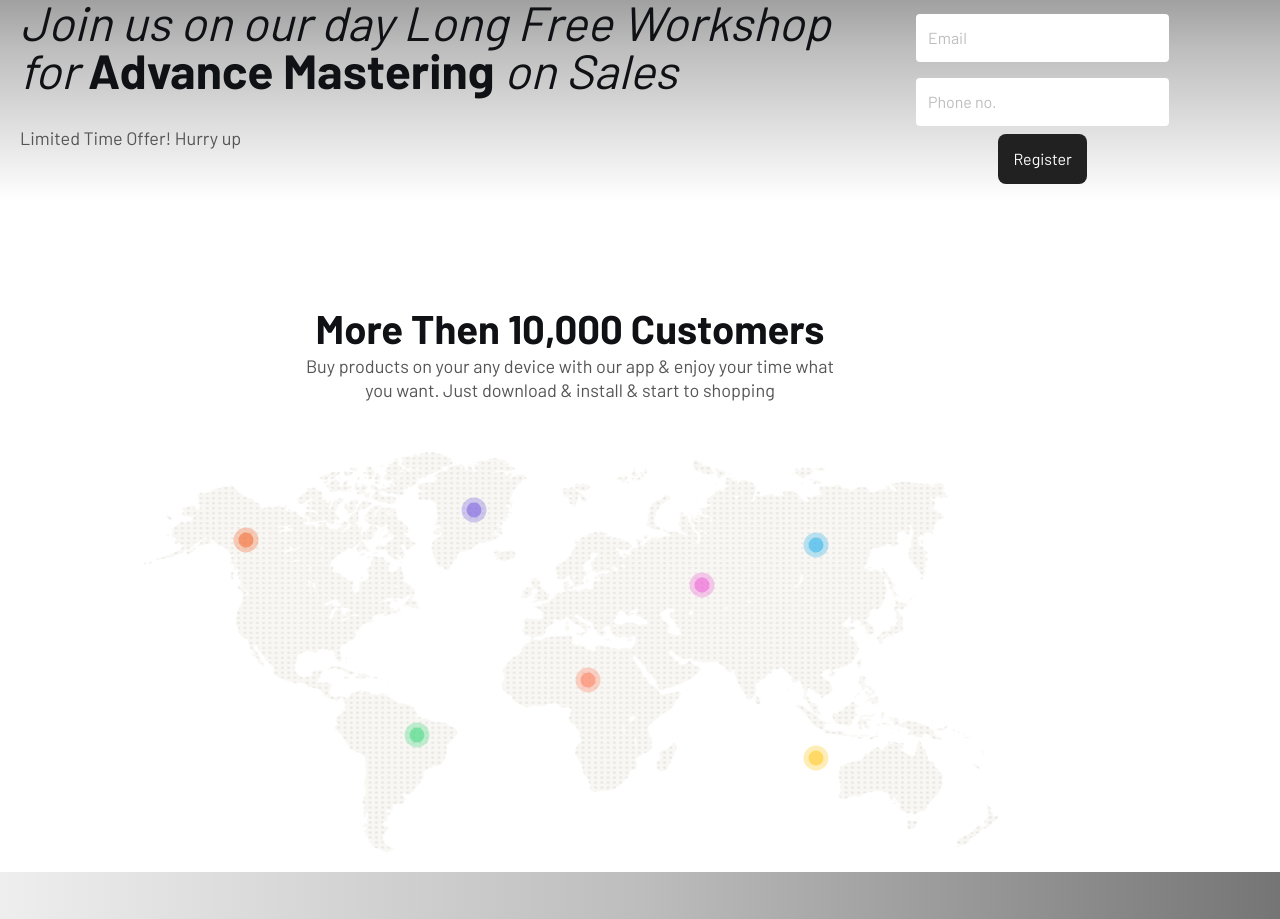
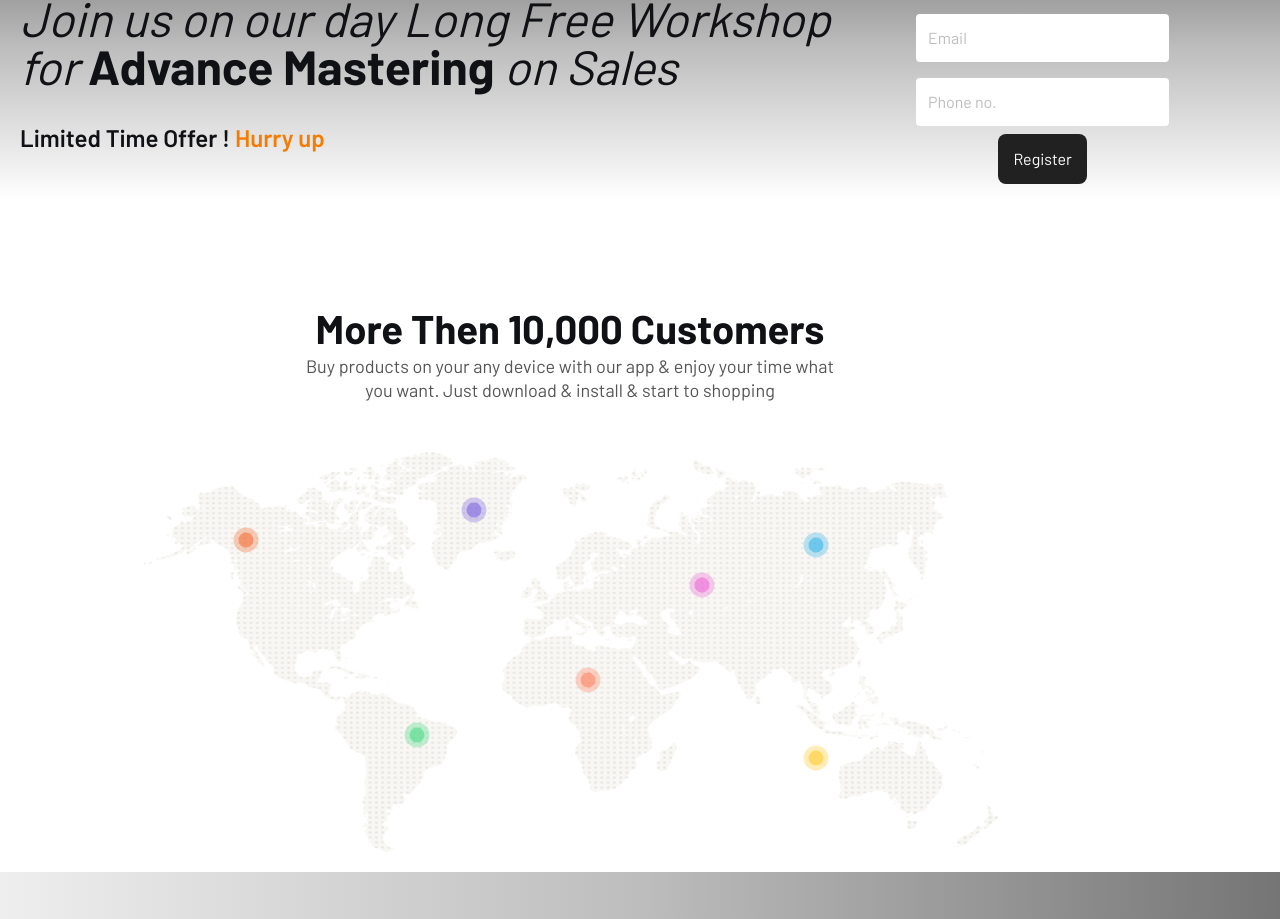
Before and after one commit to iwai-0310/Ecom-React, a React (Vite) app: page / in a window 1280 px wide. Shown: the part 2830-3749 px from the top of the page. Built offline with nearby package versions, Linux system fonts and the light colour scheme; no server answers.

Commit message:
Change the desc to return h4 instead of text

```diff
--- a/src/pages/home/Register.jsx
+++ b/src/pages/home/Register.jsx
@@ -8,7 +8,12 @@ const Title = (
   </h2>
 );
 
-const desc = "Limited Time Offer! Hurry up";
+// const desc = "Limited Time Offer! Hurry up";
+const desc = (
+  <h4 className="font-semibold ">
+    Limited Time Offer ! <span className="text-orange-700">Hurry up</span>
+  </h4>
+);
 const Register = () => {
   return (
     // <div>
```
